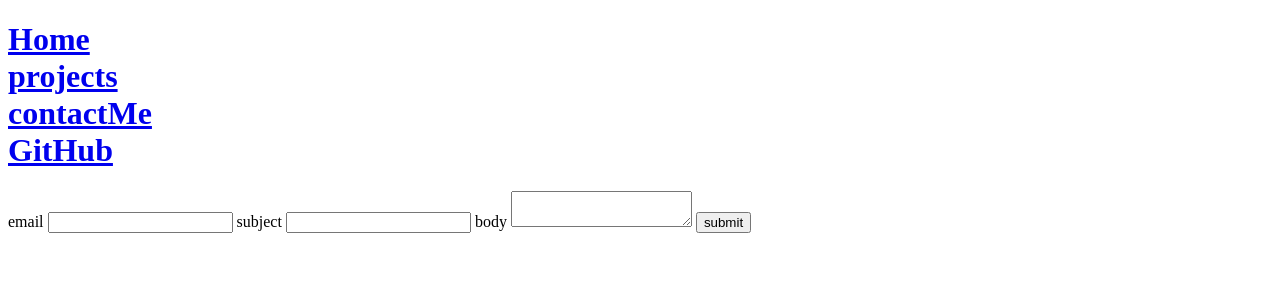
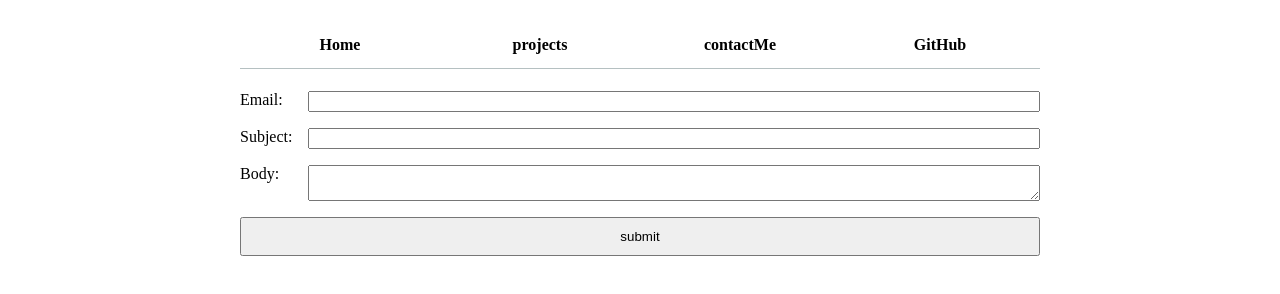
Before and after one commit to faker1897/portfolio, a plain HTML site: page contact/index.html in a window 1280 px wide. Drawn offline with Linux system fonts and the light colour scheme.

Commit message:
fix myForm

```diff
--- /dev/null
+++ b/bodystyle.css
@@ -0,0 +1,90 @@
+:root{
+    --color-accent: oklch(65% 50% 0);
+}
+
+body{
+    max-width: 100ch;
+    margin: auto;
+    margin-inline: auto;
+    padding: 10px;
+}
+nav{
+    display: contents;
+    display: flex;
+    margin-bottom: 10px;
+    border-bottom-width: 1px;
+    border-bottom-style: solid;
+    border-bottom-color: oklch(80% 3% 200);
+}
+
+a{
+    flex: 1;
+    font-size: medium;
+    text-decoration: none;
+    color: inherit;
+    text-align: center;
+    padding: 5px;
+
+}
+a.current{
+    border-bottom-width: 0.4em;
+    border-bottom-style: solid;
+    border-bottom-color: oklch(80% 3% 200);
+    padding-bottom: 5px;
+}
+a:hover{
+    border-bottom-width: 0.4em;
+    border-bottom-style: solid;
+    border-bottom-color: var(--color-accent);
+}
+form {
+    display: grid;
+    grid-template-columns: auto 1fr;
+    gap: 1em;
+}
+
+label {
+    display: grid;
+    grid-template-columns: subgrid;
+    grid-column: 1;
+}
+
+input, textarea {
+    grid-column: 2;
+}
+
+button {
+    grid-column: 1 / -1;
+    width: 100%;
+    padding: 10px;
+}
+
+
+/*
+input{
+    font: inherit;
+    display: inherit;
+    width: inherit;
+    box-sizing: inherit;
+}
+textarea{
+    font: inherit;
+    display: inherit;
+    width: inherit;
+    box-sizing: inherit;
+    margin-block: 10px;
+}
+button{
+    font: inherit;
+    display: inherit;
+    width: inherit;
+    box-sizing: inherit;
+}
+label{
+    font: inherit;
+    display: inherit;
+    width: inherit;
+    box-sizing: inherit;
+    margin-block: 10px;
+}
+ */
--- a/contact/index.html
+++ b/contact/index.html
@@ -1,5 +1,6 @@
 <!DOCTYPE html>
 <html lang="en">
+    <link rel="stylesheet" href="../bodystyle.css">
 <head>
     <meta charset="UTF-8">
     <meta name="viewport" content="width=device-width, initial-scale=1.0">
@@ -15,11 +16,11 @@
         </nav>
     </h1>
     <form action="mailto:1211254727@qq.com" method="post" enctype="text/plain">
-        <label>email</label>
+        <label>Email:</label>
         <input name="email" type="email">
-        <label>subject</label>
+        <label>Subject:</label>
         <input name="subject" type="text">
-        <label>body</label>
+        <label>Body:</label>
         <textarea name="body">
         </textarea>
         <button>submit</button>
```
Also changed, not shown: Resume/Resume.html (+7 -3 lines), index.html (+7 -6 lines), projects/index.html (+1 -0 lines).
